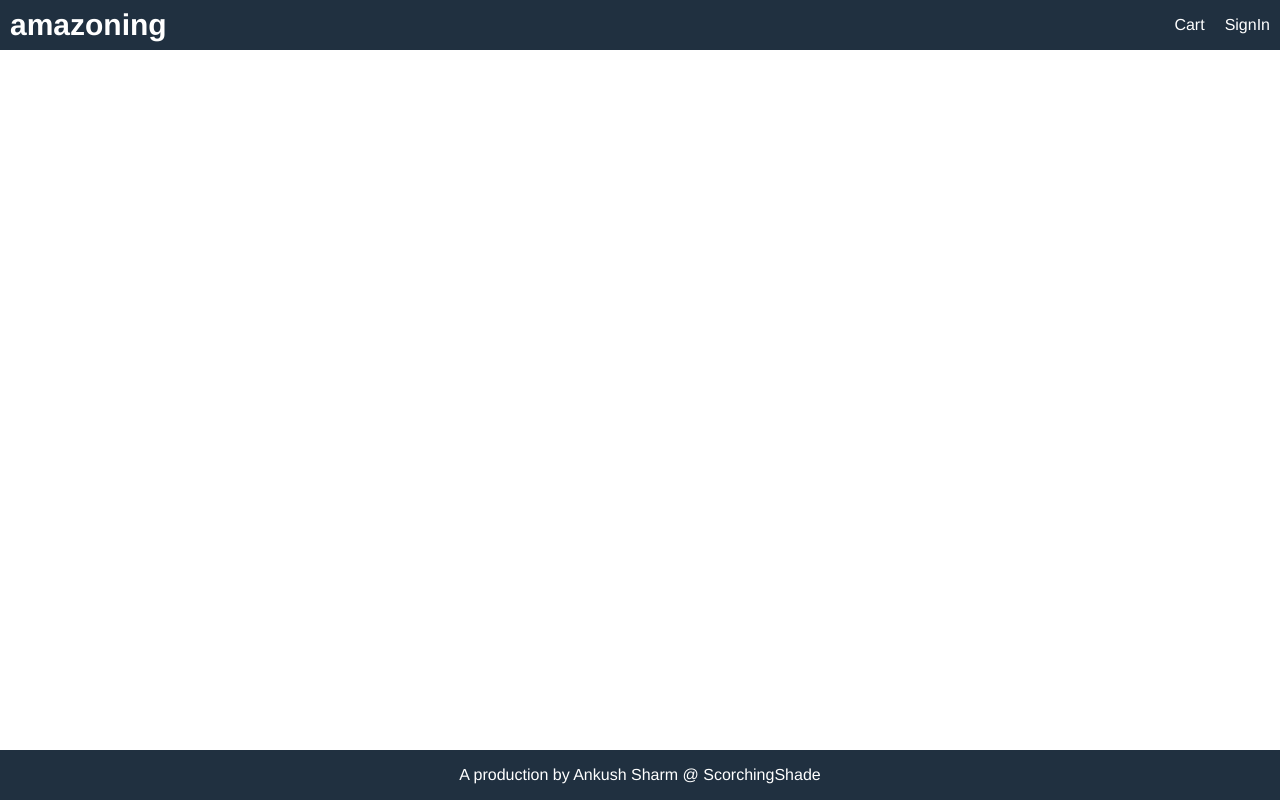
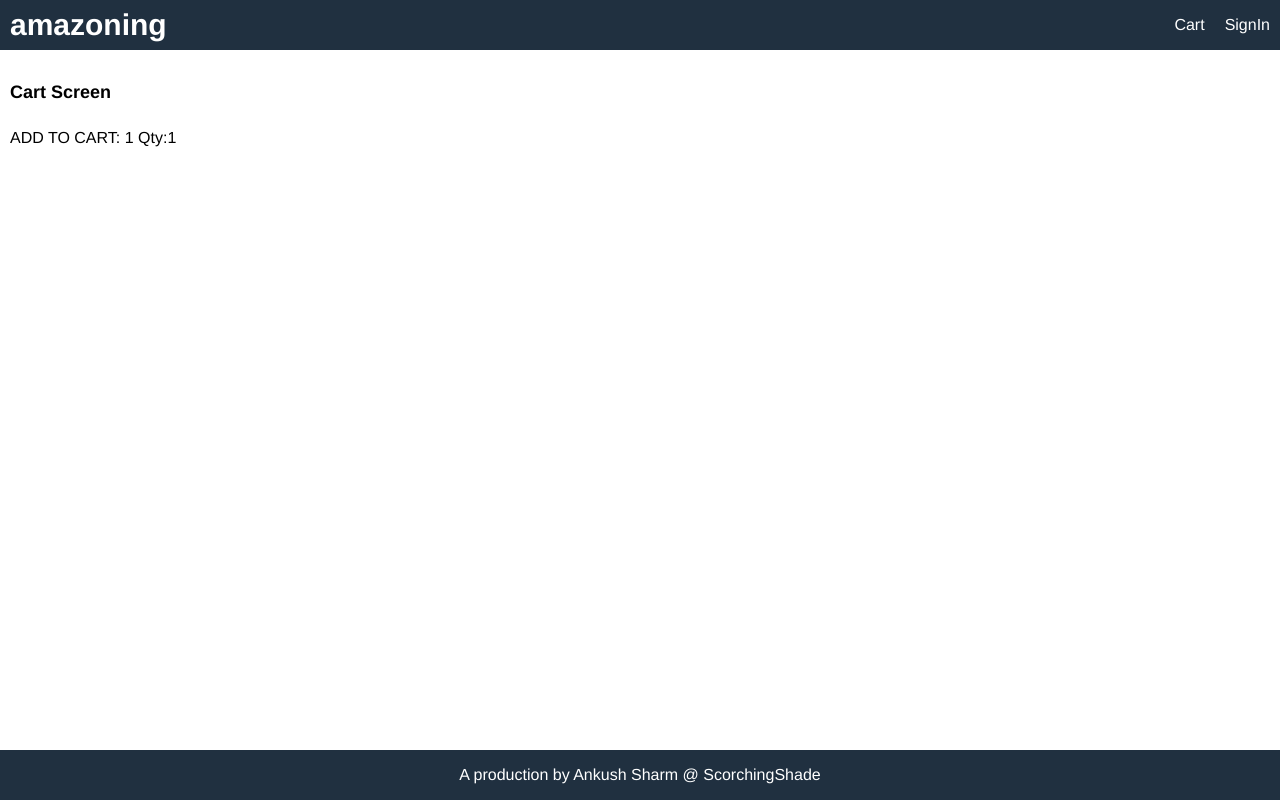
Before and after one commit to ScorchingShade/Amazona, a React (Create React App) app in the folder frontend/: page /cart/1 in a window 1280 px wide. Built offline with nearby package versions, Linux system fonts and the light colour scheme.

Commit message:
added cart to the screens folder, integrated cart

```diff
--- a/frontend/src/App.js
+++ b/frontend/src/App.js
@@ -1,5 +1,6 @@
 import React from "react";
 import { BrowserRouter, Route } from "react-router-dom";
+import CartScreen from "./screens/CartScreen";
 import HomeScreen from "./screens/HomeScreen";
 import ProductScreen from "./screens/ProductScreen";
 
@@ -19,6 +20,7 @@ function App() {
           </div>
         </header>
         <main>
+            <Route path="/cart/:id?" component={CartScreen}></Route>
           <Route path="/product/:id" component={ProductScreen}></Route>
           <Route path="/" component={HomeScreen} exact></Route>
         </main>
--- a/frontend/src/index.css
+++ b/frontend/src/index.css
@@ -74,6 +74,9 @@ li {
     margin-top: 1rem;
 }
 
+input,
+select,
+textarea,
 button {
     padding: 1rem;
     border-radius: 0.5rem;
@@ -86,6 +89,14 @@ button {
     cursor: pointer;
 }
 
+button {
+    background-color: #f8f8f8;
+    cursor: pointer;
+}
+
+input:hover,
+select:hover,
+textarea:hover,
 button:hover {
     border: 0.1rem #404040 solid;
 }
--- /dev/null
+++ b/frontend/src/screens/CartScreen.js
@@ -0,0 +1,16 @@
+import React from "react";
+
+function CartScreen(props) {
+  const productId = props.match.params.id;
+  const qty = props.location.search
+    ? Number(props.location.search.split("=")[1])
+    : 1;
+  return (
+    <div>
+      <h1>Cart Screen</h1>
+      <p>ADD TO CART: {productId} Qty:{qty}</p>
+    </div>
+  );
+}
+
+export default CartScreen;
--- a/frontend/src/screens/ProductScreen.js
+++ b/frontend/src/screens/ProductScreen.js
@@ -10,13 +10,18 @@ import "./screenStyles.css";
 function ProductScreen(props) {
   const dispatch = useDispatch();
   const productId = props.match.params.id;
-  const [qty, setQty] = useState(1)
+  const [qty, setQty] = useState(1);
   const productDetails = useSelector((state) => state.productDetails);
   const { loading, error, product } = productDetails;
 
   useEffect(() => {
     dispatch(detailsProduct(productId));
   }, [dispatch, productId]);
+
+
+  const addToCartHandler=()=>{
+      props.history.push(`/cart/${productId}?qty=${qty}`)
+  }
 
   return (
     <div>
@@ -79,13 +84,13 @@ function ProductScreen(props) {
                           <div>
                             <select
                               value={qty}
-                              onChange={(e) =>
-                                setQty(e.target.value)
-                              }
+                              onChange={(e) => setQty(e.target.value)}
                             >
                               {[...Array(product.countInStock).keys()].map(
                                 (x) => (
-                                  <option key={x+1} value={x + 1}>{x + 1}</option>
+                                  <option key={x + 1} value={x + 1}>
+                                    {x + 1}
+                                  </option>
                                 )
                               )}
                             </select>
@@ -93,7 +98,12 @@ function ProductScreen(props) {
                         </div>
                       </li>
                       <li>
-                        <button className="primary block">Add to Cart</button>
+                        <button
+                          onClick={addToCartHandler}
+                          className="primary block"
+                        >
+                          Add to Cart
+                        </button>
                       </li>
                     </>
                   )}
```
Also changed, not shown: 1 other file (tests, documents, lock files or other folders).
